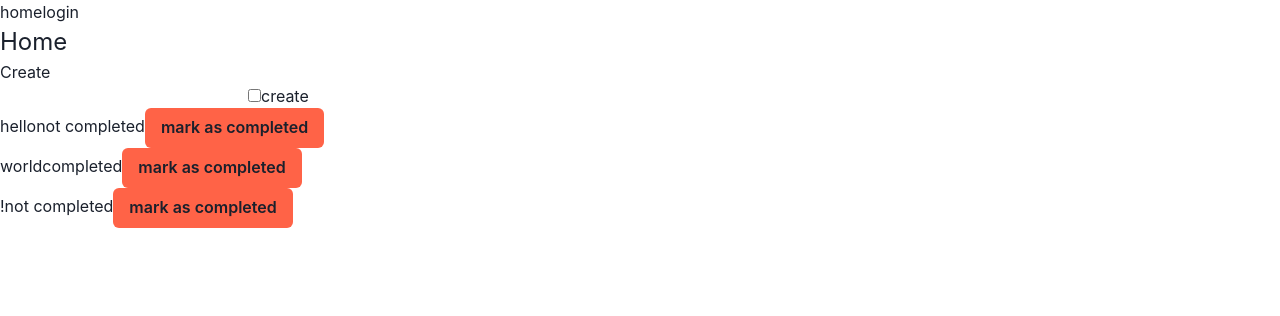
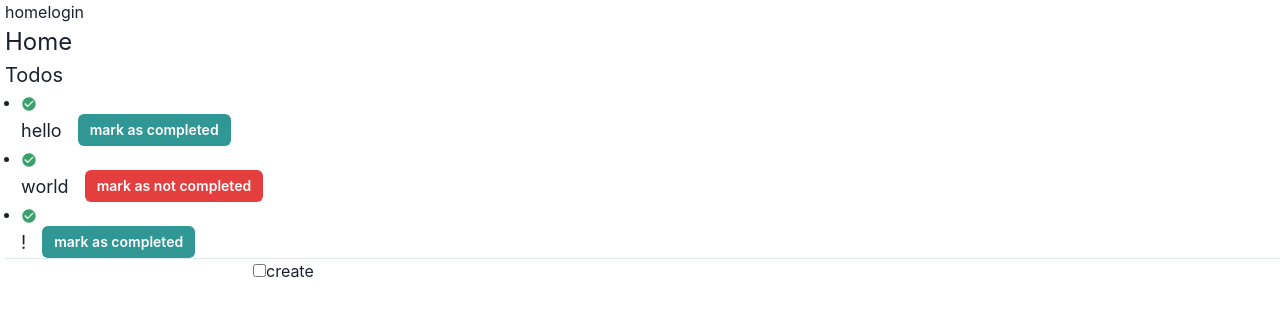
Before and after one commit to simonGreenwood/todoapp, a React (Create React App) app in the folder frontend/: page / in a window 1280 px wide. Shown: the top 316 px of the page. Built offline with nearby package versions, Linux system fonts and the light colour scheme.

Commit message:
updated ui

```diff
--- a/frontend/src/App.tsx
+++ b/frontend/src/App.tsx
@@ -5,7 +5,7 @@ import { Route, Routes } from "react-router-dom";
 import { Box } from "@chakra-ui/react";
 const App = () => {
   return (
-    <div>
+    <div style={{ paddingLeft: 5 }}>
       <Navbar />
       <Routes>
         <Route path="/" element={<Home />} />
--- a/frontend/src/components/Create.tsx
+++ b/frontend/src/components/Create.tsx
@@ -24,7 +24,6 @@ const Create = (props: CreateProps) => {
 
   return (
     <div>
-      <h1>Create</h1>
       <form onSubmit={(e) => createTodo(e)}>
         <input
           type="text"
--- a/frontend/src/components/Home.tsx
+++ b/frontend/src/components/Home.tsx
@@ -1,5 +1,5 @@
 import Create from "./Create";
-import List from "./List";
+import TodoList from "./TodoList";
 import { useState } from "react";
 import { Todo } from "../types";
 import { Text } from "@chakra-ui/react";
@@ -13,8 +13,10 @@ const Home = () => {
   return (
     <div>
       <Text fontSize="2xl">Home</Text>
+      <TodoList todos={todos} setTodos={setTodos} />
+      {/* horizontal line */}
+      <hr />
       <Create todos={todos} setTodos={setTodos} />
-      <List todos={todos} setTodos={setTodos} />
     </div>
   );
 };
--- a/frontend/src/components/List.tsx
+++ /dev/null
@@ -1,26 +0,0 @@
-import { Todo } from "../types";
-import ListItem from "./ListItem";
-interface HomeProps {
-  todos: Todo[];
-  setTodos: React.Dispatch<React.SetStateAction<Todo[]>>;
-}
-const List = (props: HomeProps) => {
-  const markAsCompleted = (id: number) => {
-    const newTodos = props.todos.map((todo) => {
-      if (todo.id === id) {
-        todo.completed = true;
-      }
-      return todo;
-    });
-    props.setTodos(newTodos);
-  };
-
-  return (
-    <div>
-      {props.todos.map((todo) => (
-        <ListItem todo={todo} markAsCompleted={markAsCompleted} />
-      ))}
-    </div>
-  );
-};
-export default List;
--- a/frontend/src/components/ListItem.tsx
+++ /dev/null
@@ -1,23 +0,0 @@
-import { Box, Button } from "@chakra-ui/react";
-import { Todo } from "../types";
-interface ListItemProps {
-  todo: Todo;
-  markAsCompleted: (id: number) => void;
-}
-const ListItem = (props: ListItemProps) => {
-  return (
-    <div>
-      <h3>
-        {props.todo.title}
-        {props.todo.completed ? "completed" : "not completed"}
-        <Button
-          onClick={() => props.markAsCompleted(props.todo.id)}
-          bg="tomato"
-        >
-          mark as completed
-        </Button>
-      </h3>
-    </div>
-  );
-};
-export default ListItem;
--- /dev/null
+++ b/frontend/src/components/TodoList.tsx
@@ -0,0 +1,34 @@
+import { UnorderedList, ListItem, ListIcon, Text } from "@chakra-ui/react";
+import { MdCheckCircle } from "react-icons/md";
+import { Todo } from "../types";
+import TodoListItem from "./TodoListItem";
+interface TodoListProps {
+  todos: Todo[];
+  setTodos: React.Dispatch<React.SetStateAction<Todo[]>>;
+}
+const TodoList = (props: TodoListProps) => {
+  const markAsCompleted = (id: number) => {
+    const newTodos = props.todos.map((todo) => {
+      if (todo.id === id) {
+        todo.completed = !todo.completed;
+      }
+      return todo;
+    });
+    props.setTodos(newTodos);
+  };
+
+  return (
+    <div>
+      <Text fontSize="xl">Todos</Text>
+      <UnorderedList>
+        {props.todos.map((todo) => (
+          <ListItem>
+            <ListIcon as={MdCheckCircle} color="green.500" />
+            <TodoListItem todo={todo} markAsCompleted={markAsCompleted} />
+          </ListItem>
+        ))}
+      </UnorderedList>
+    </div>
+  );
+};
+export default TodoList;
--- /dev/null
+++ b/frontend/src/components/TodoListItem.tsx
@@ -0,0 +1,33 @@
+import { Text, HStack, Button, Tag } from "@chakra-ui/react";
+import { Todo } from "../types";
+interface TodoListItemProps {
+  todo: Todo;
+  markAsCompleted: (id: number) => void;
+}
+const TodoListItem = (props: TodoListItemProps) => {
+  return (
+    <div>
+      <HStack spacing={4}>
+        <Text fontSize="lg">{props.todo.title}</Text>
+        {/*props.todo.completed ? (
+          <Tag variant="solid" size="md" colorScheme="teal">
+            completed
+          </Tag>
+        ) : (
+          <Tag variant="solid" size="md" colorScheme="red">
+            uncompleted
+          </Tag>
+        )*/}
+        <Button
+          onClick={() => props.markAsCompleted(props.todo.id)}
+          variant="solid"
+          colorScheme={props.todo.completed ? "red" : "teal"}
+          size="sm"
+        >
+          {props.todo.completed ? "mark as not completed" : "mark as completed"}
+        </Button>
+      </HStack>
+    </div>
+  );
+};
+export default TodoListItem;
```
